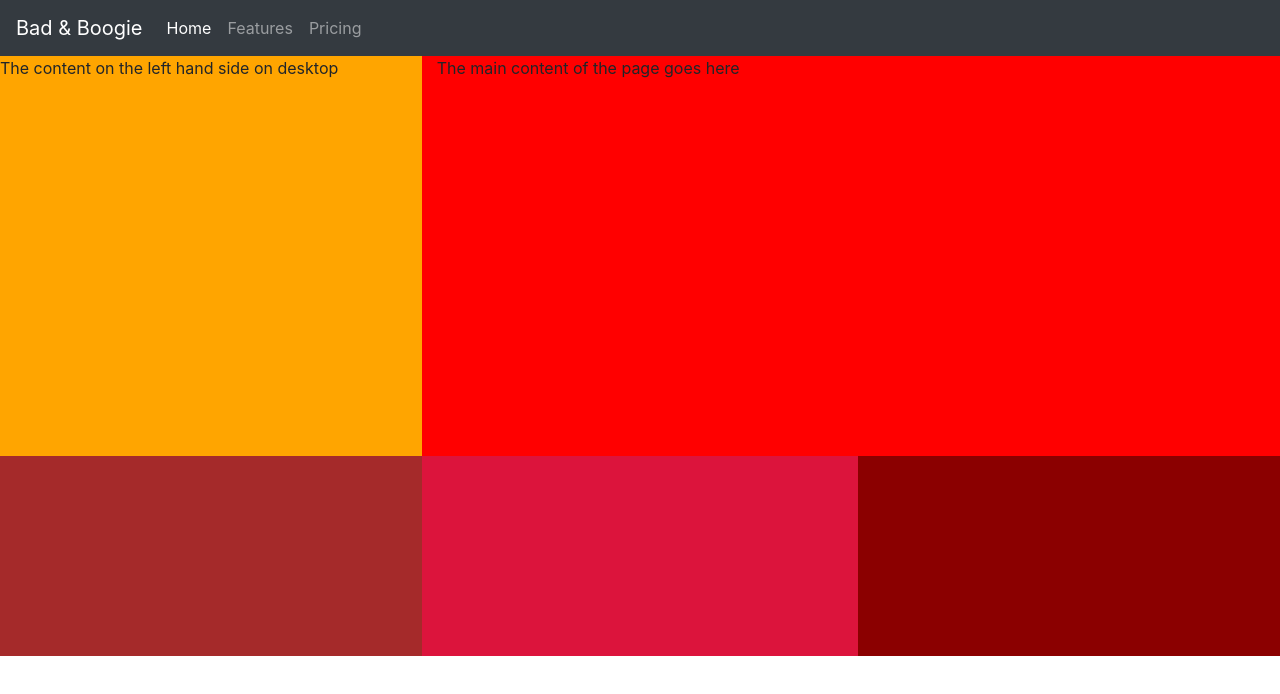
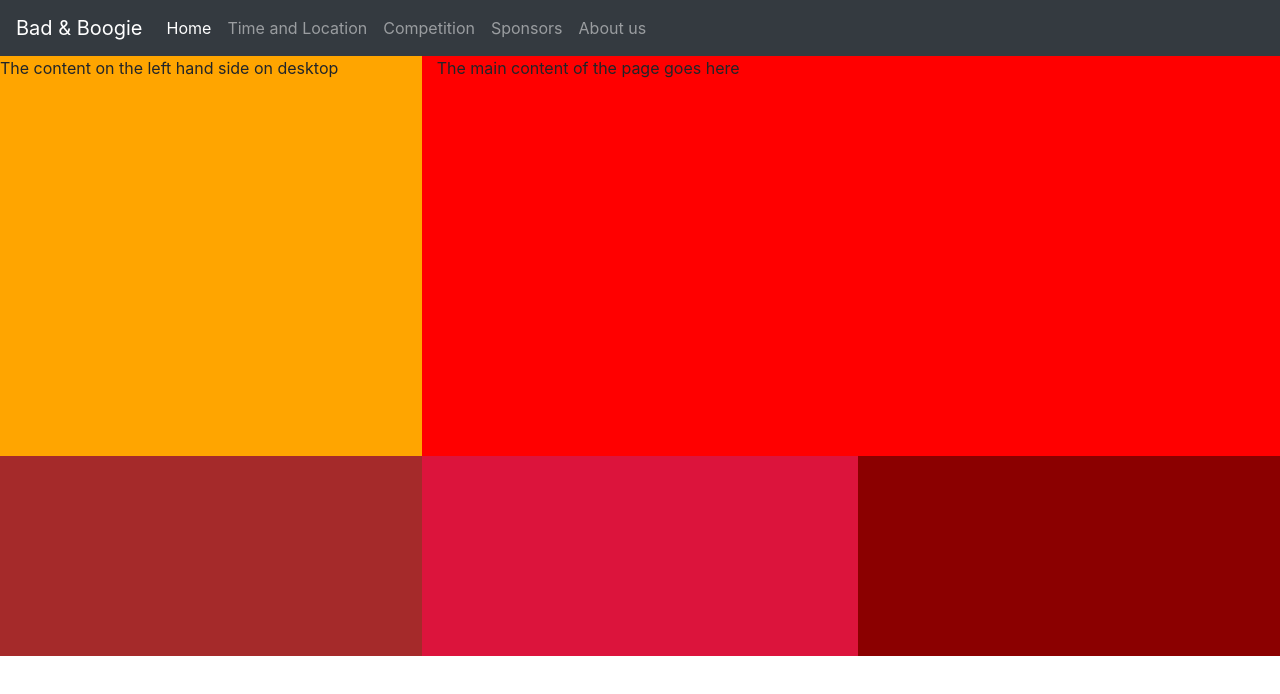
Before and after one commit to Code-Institute-Submissions/bad-and-boogie, a plain HTML site: page index.html in a window 1280 px wide. Drawn offline with nearby package versions, Linux system fonts and the light colour scheme.

Commit message:
fix: fixed issue with content overflowing on the x-axis on mobile

```diff
--- a/assets/css/style.css
+++ b/assets/css/style.css
@@ -1,6 +1,15 @@
+@import url('https://fonts.googleapis.com/css?family=Nanum+Gothic|Quicksand&display=swap');
+
 body {
     margin: 0;
     padding: 0;
+    overflow-x: hidden;
+}
+
+#wrapper {
+    overflow-x: hidden;
+	width: 100%;
+	position: relative;
 }
 
 /* --------------------- Colours */
@@ -31,6 +40,8 @@ body {
 }
 
 /* --------------------- Fonts and general styles */
+/* font-family: 'Quicksand', sans-serif; for headers */
+/* font-family: 'Nanum Gothic', sans-serif; for general */
 
 /* --------------------- Header */
 
--- a/index.html
+++ b/index.html
@@ -11,6 +11,7 @@
 </head>
 <body>
 
+<div id="wrapper">
 <header>
     <nav class="navbar navbar-expand-lg navbar-dark bg-dark">
         <a class="navbar-brand" href="index.html" id="navbar-logo">Bad & Boogie</a>
@@ -23,10 +24,16 @@
                     <a class="nav-link" href="#">Home <span class="sr-only">(current)</span></a>
                 </li>
                 <li class="nav-item">
-                <a class="nav-link" href="#">Features</a>
+                    <a class="nav-link" href="#">Time and Location</a>
                 </li>
                 <li class="nav-item">
-                <a class="nav-link" href="#">Pricing</a>
+                    <a class="nav-link" href="#">Competition</a>
+                </li>
+                <li class="nav-item">
+                    <a class="nav-link" href="#">Sponsors</a>
+                </li>
+                <li class="nav-item">
+                    <a class="nav-link" href="#">About us</a>
                 </li>
             </ul>
         </div> <!-- navbar -->
@@ -56,6 +63,7 @@
         </div>
     </div> <!-- row -->
 </footer>
+</div> <!-- wrapper -->
 
 <script src="https://cdnjs.cloudflare.com/ajax/libs/jquery/3.5.0/jquery.slim.min.js"></script>
 <script src="https://cdnjs.cloudflare.com/ajax/libs/popper.js/1.16.1/umd/popper.min.js"></script>
```
Lines whose indentation alone changed are shown as unchanged.
